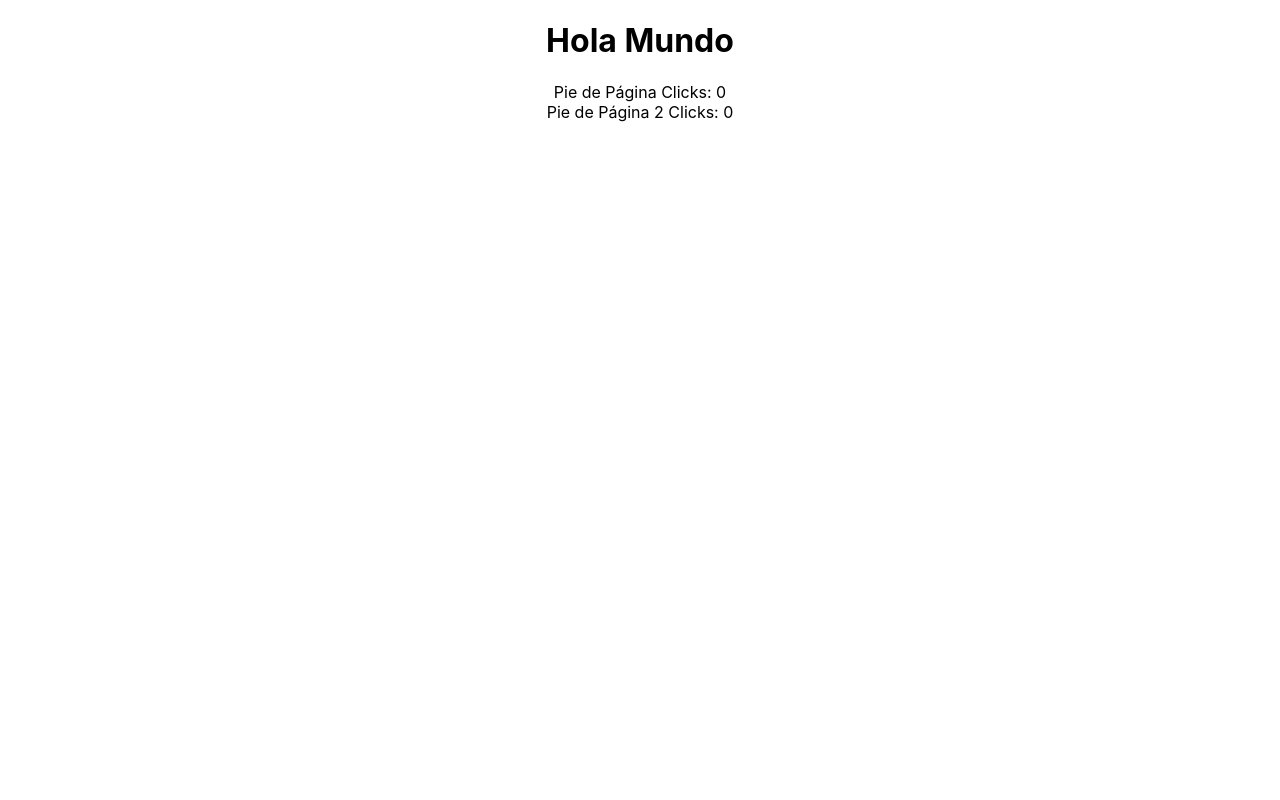
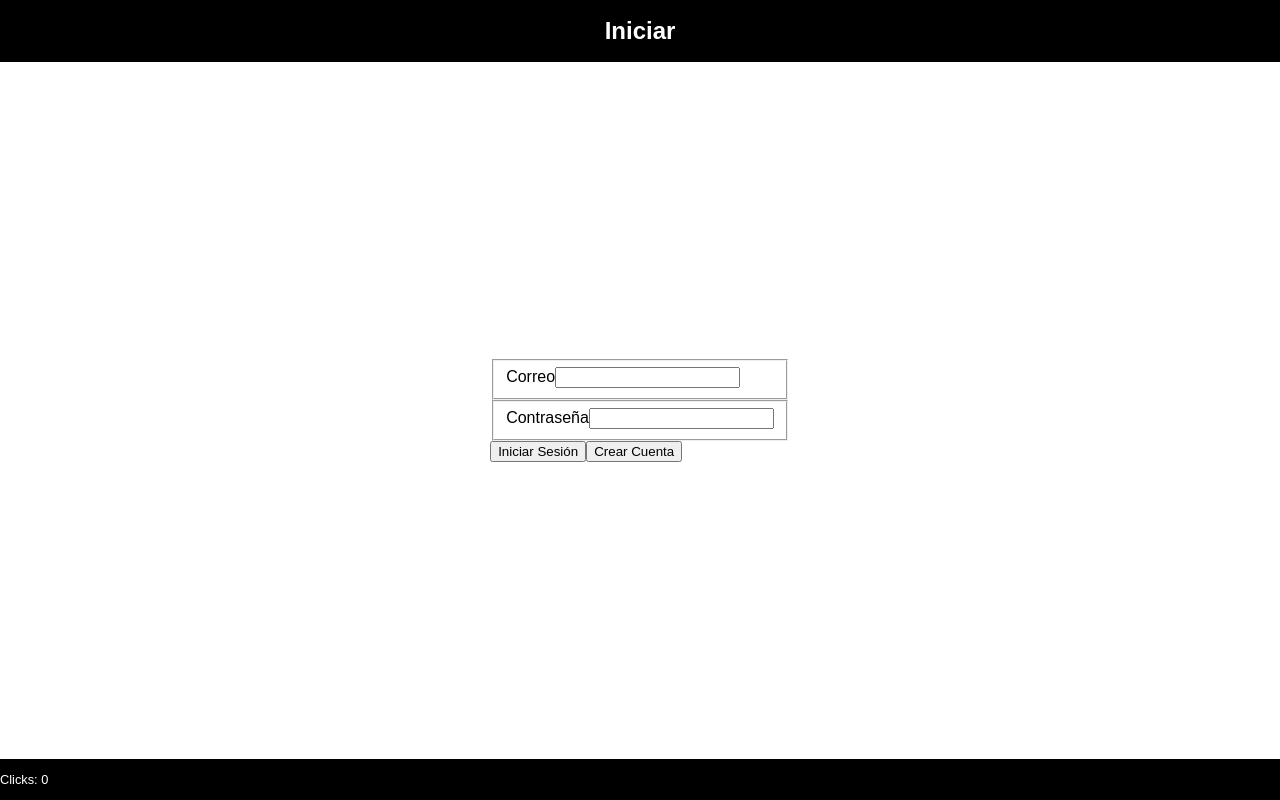
Before and after one commit to obetancourthunicah/sw_2020_lencastore, a React (Create React App) app in the folder frnlencastore/: page / in a window 1280 px wide. Built offline with nearby package versions, Linux system fonts and the light colour scheme.

Commit message:
Creando Páginas

```diff
--- a/frnlencastore/src/App.css
+++ b/frnlencastore/src/App.css
@@ -1,38 +1,4 @@
 .App {
-  text-align: center;
+  margin:0;
+  padding:0;
 }
-
-.App-logo {
-  height: 40vmin;
-  pointer-events: none;
-}
-
-@media (prefers-reduced-motion: no-preference) {
-  .App-logo {
-    animation: App-logo-spin infinite 20s linear;
-  }
-}
-
-.App-header {
-  background-color: #282c34;
-  min-height: 100vh;
-  display: flex;
-  flex-direction: column;
-  align-items: center;
-  justify-content: center;
-  font-size: calc(10px + 2vmin);
-  color: white;
-}
-
-.App-link {
-  color: #61dafb;
-}
-
-@keyframes App-logo-spin {
-  from {
-    transform: rotate(0deg);
-  }
-  to {
-    transform: rotate(360deg);
-  }
-}
--- a/frnlencastore/src/App.js
+++ b/frnlencastore/src/App.js
@@ -1,8 +1,7 @@
 import React, {Component} from 'react';
 import './App.css';
-import Header from './componentes/Header/Header';
-import Footer from './componentes/Footer/Footer';
-
+import Home from './componentes/Pages/Public/Home/Home';
+import Login from './componentes/Pages/Public/Login/Login';
 class App extends Component {
   constructor(){
     super();
@@ -27,9 +26,7 @@ class App extends Component {
   render(){
     return (
       <div className="App">
-        <Header login={this.login}>{this.state.user.email || "Hola Mundo"}</Header>
-        <Footer>Pie de Página</Footer>
-        <Footer>Pie de Página 2</Footer>
+        <Login></Login>
       </div>
     );
   }
--- /dev/null
+++ b/frnlencastore/src/componentes/Footer/Footer.css
@@ -0,0 +1,7 @@
+footer{
+  background-color: #000;
+  width:100vw;
+  color:#fff;
+  padding:1em;
+  font-size: 0.8em;
+}
--- a/frnlencastore/src/componentes/Footer/Footer.js
+++ b/frnlencastore/src/componentes/Footer/Footer.js
@@ -1,4 +1,5 @@
 import React, {Component} from 'react';
+import './Footer.css';
 
 export default class Footer extends Component{
   constructor(){
--- /dev/null
+++ b/frnlencastore/src/componentes/Header/Header.css
@@ -0,0 +1,8 @@
+h1{
+  width:100vw;
+  margin:0;
+  padding:0.7em;
+  text-align: center;
+  background-color: #000;
+  color:white;
+}
--- a/frnlencastore/src/componentes/Header/Header.js
+++ b/frnlencastore/src/componentes/Header/Header.js
@@ -1,5 +1,5 @@
 import React from 'react';
-
+import './Header.css';
 export default ( {children, title, login} )=>{
   const finalLogin = login || ((e)=>{});
   return (<h1 onClick={
--- /dev/null
+++ b/frnlencastore/src/componentes/Pages/Page.css
@@ -0,0 +1,13 @@
+.page{
+  display:flex;
+  flex-direction: column;
+  justify-content: space-between;
+  align-items: center;
+  background-color: #FFF;
+  min-height: 100vh;
+  padding:0px;
+  margin:0px;
+}
+main{
+  padding:1em;
+}
--- /dev/null
+++ b/frnlencastore/src/componentes/Pages/Page.js
@@ -0,0 +1,15 @@
+import React from 'react';
+import Header from '../Header/Header';
+import Footer from '../Footer/Footer';
+import './Page.css';
+export default ({pageTitle, children})=>{
+  return(
+    <section className="page">
+      <Header>{pageTitle || "Page"}</Header>
+      <main>
+        {children}
+      </main>
+      <Footer></Footer>
+    </section>
+  );
+}
--- /dev/null
+++ b/frnlencastore/src/componentes/Pages/Public/Home/Home.js
@@ -0,0 +1,10 @@
+import React from 'react';
+import Page from '../../Page';
+
+export default ()=>{
+  return (
+    <Page pageTitle="Home Page">
+      <p>Lorem ipsum dolor sit amet consectetur adipisicing elit. Minus, quia vel? Iure eaque ipsam, magni animi debitis sapiente consequuntur quos repudiandae. Consequatur perferendis accusantium voluptatum harum, aliquid dolor repellendus facere.</p>
+    </Page>
+  )
+}
--- /dev/null
+++ b/frnlencastore/src/componentes/Pages/Public/Login/Login.js
@@ -0,0 +1,20 @@
+import React, {Component} from 'react';
+import Page from '../../Page';
+export default class Login extends Component{
+  render(){
+    return (
+      <Page pageTitle="Iniciar">
+        <fieldset>
+          <label htmlFor="email">Correo</label>
+          <input type="text" name="email" id="email"/>
+        </fieldset>
+        <fieldset>
+          <label htmlFor="password">Contraseña</label>
+          <input type="password" name="password" id="password" />
+        </fieldset>
+        <button>Iniciar Sesión</button>
+        <button>Crear Cuenta</button>
+      </Page>
+    );
+  }
+}
--- a/frnlencastore/src/index.css
+++ b/frnlencastore/src/index.css
@@ -1,13 +1,5 @@
 body {
+  font-family: Arial, Helvetica, sans-serif;
   margin: 0;
-  font-family: -apple-system, BlinkMacSystemFont, 'Segoe UI', 'Roboto', 'Oxygen',
-    'Ubuntu', 'Cantarell', 'Fira Sans', 'Droid Sans', 'Helvetica Neue',
-    sans-serif;
-  -webkit-font-smoothing: antialiased;
-  -moz-osx-font-smoothing: grayscale;
+  padding:0;
 }
-
-code {
-  font-family: source-code-pro, Menlo, Monaco, Consolas, 'Courier New',
-    monospace;
-}
```
